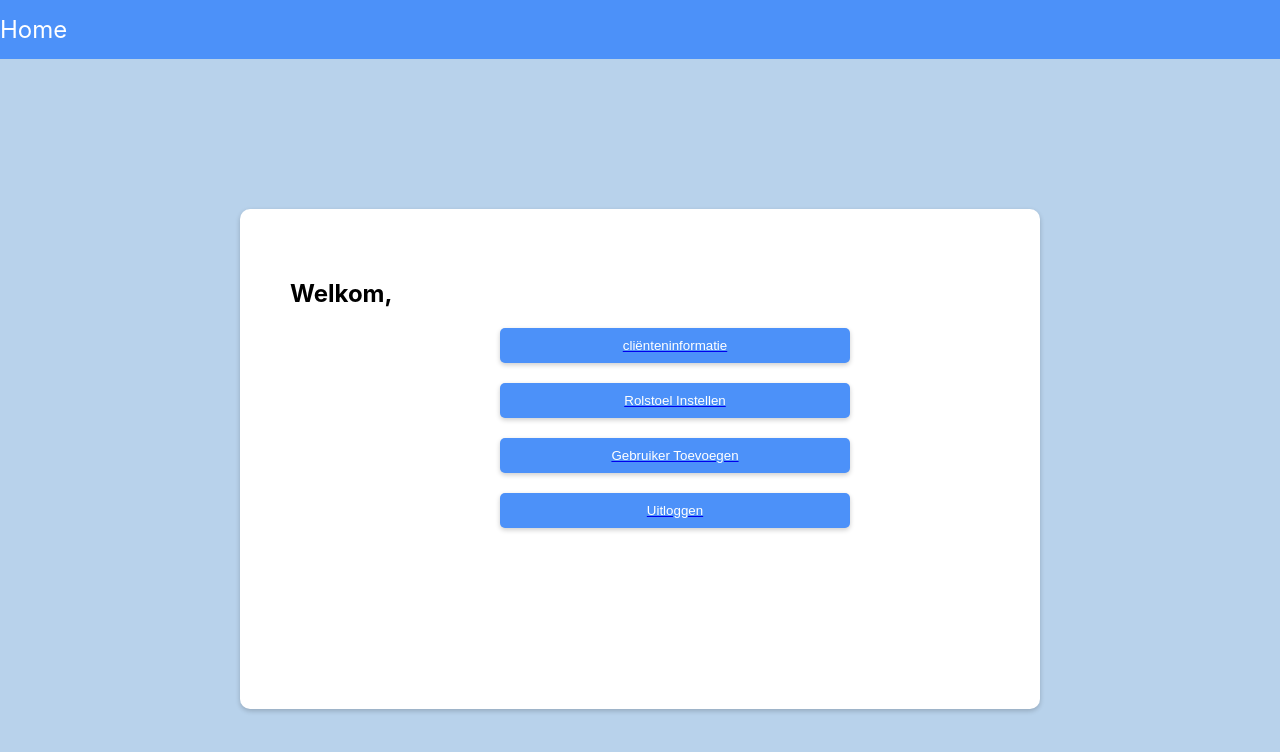
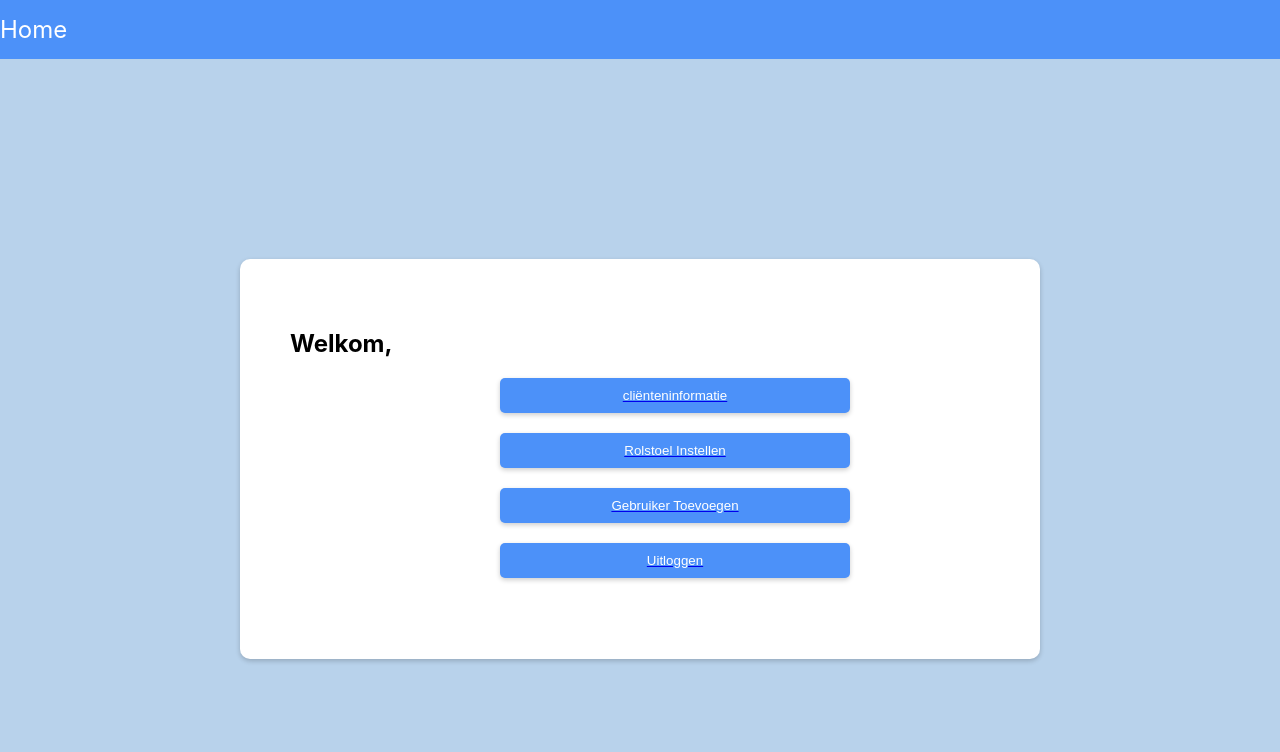
Before and after one commit to hesitantronin/TTDL-web-app, a React (Create React App) app in the folder ttdl-frontend/: page /home in a window 1280 px wide. Shown: the top 752 px of the page. Built offline with nearby package versions, Linux system fonts and the light colour scheme.

Commit message:
oop 2.0 (scrolling back)

```diff
--- a/ttdl-frontend/src/Views/stylesheets/generalStyle.module.css
+++ b/ttdl-frontend/src/Views/stylesheets/generalStyle.module.css
@@ -9,14 +9,14 @@
 .box {
   background-color: white;
   width: 800px;
-  height: 500px; /* Fixed height */
+  height: 400px; /* Fixed height */
   padding: 50px;
   margin: 20px;
   box-sizing: border-box;
   position: relative;
   border-radius: 10px;
   box-shadow: 0 2px 5px rgba(0, 0, 0, 0.2);
-  /* overflow-y: auto; Allow vertical scroll if content overflows */
+  overflow-y: auto;
 }
 
 .input-text {
```
